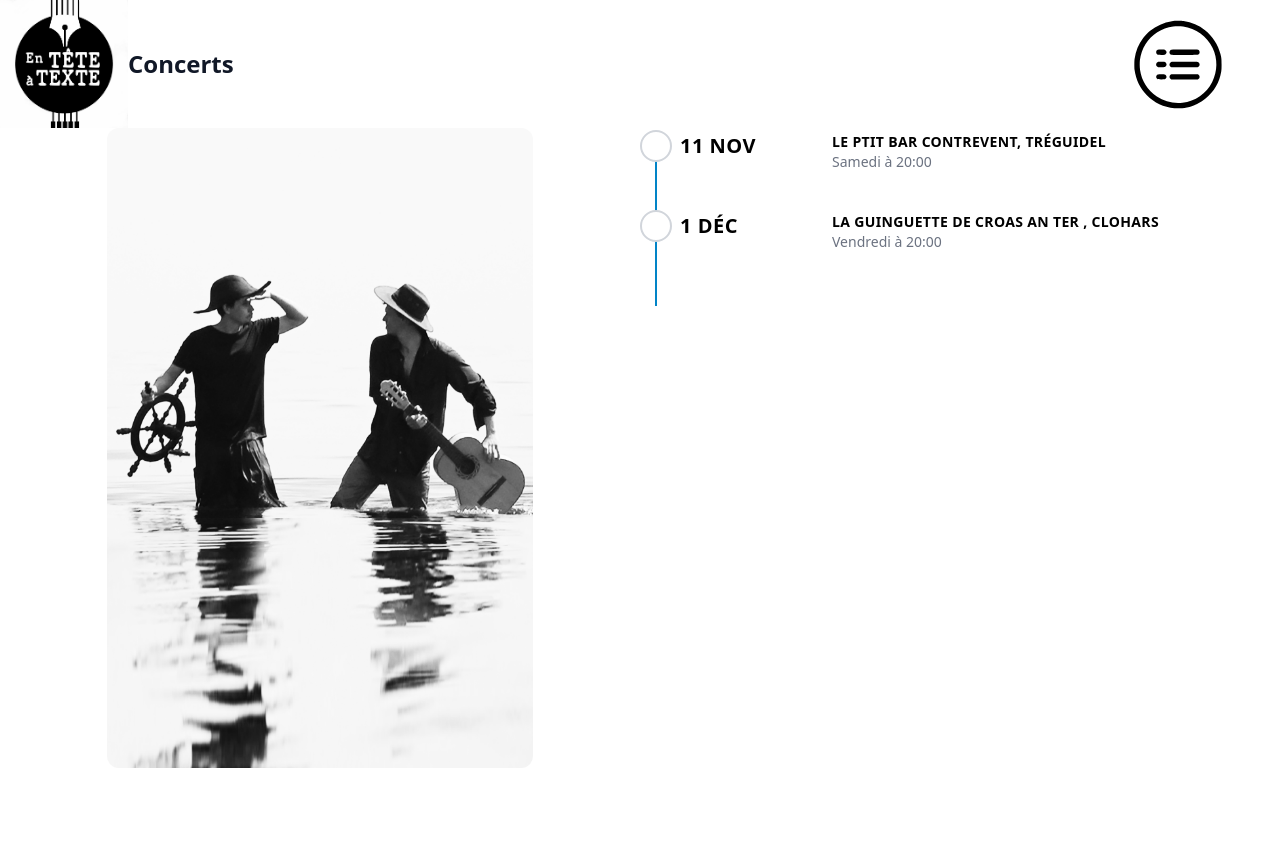
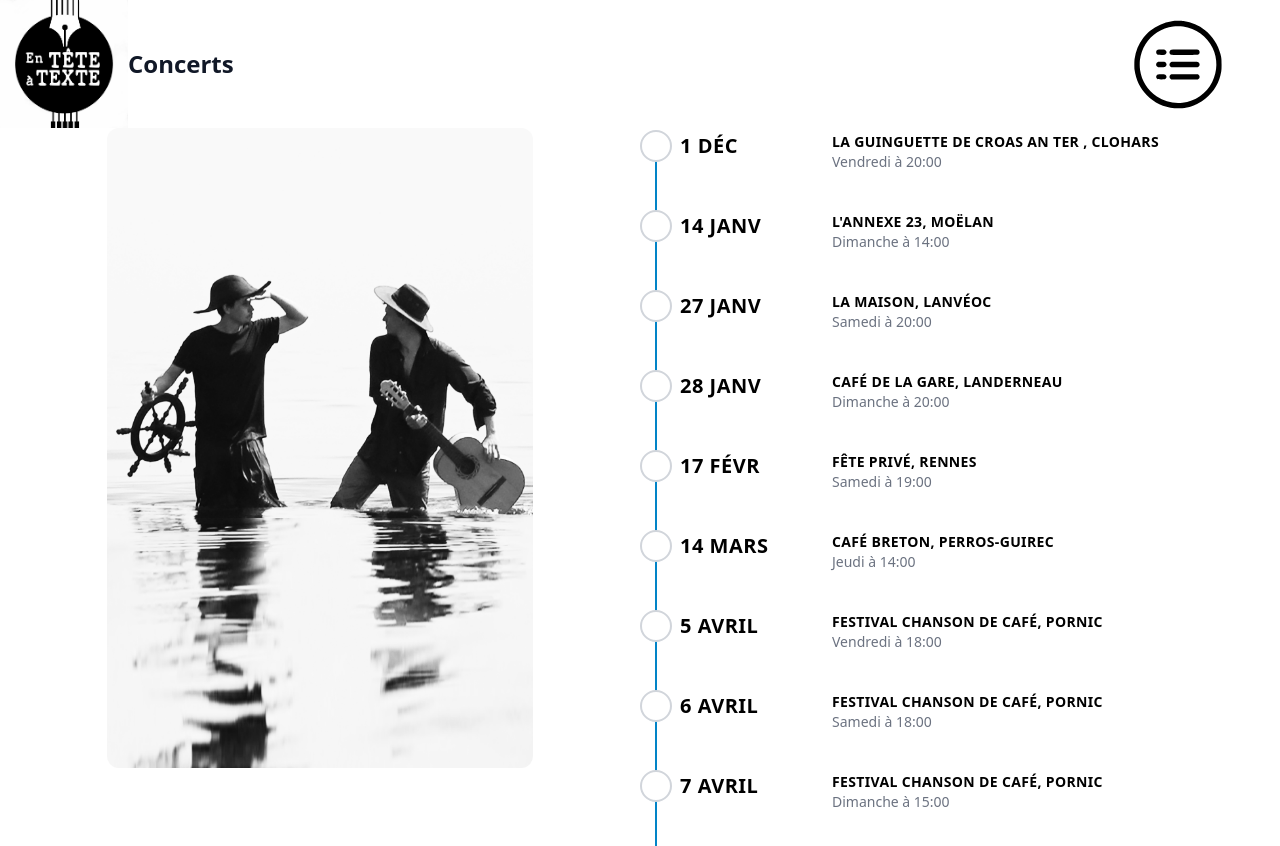
Before and after one commit to AlexandreKempf/en-tete-a-texte, a SvelteKit app: page /concerts in a window 1280 px wide. Shown: the top 846 px of the page. Before the commit the page ends 800 px from the top, so only its background shows below. Built offline with nearby package versions, Linux system fonts and the light colour scheme.

Commit message:
Update +page.svelte

```diff
--- a/src/routes/concerts/+page.svelte
+++ b/src/routes/concerts/+page.svelte
@@ -6,13 +6,50 @@
 	var concerts = [
 
 		{
-			date: new Date(2023, 10, 11 , 20, 0),
-			place: "Le Ptit Bar Contrevent, Tréguidel"
-		},
-		{
 			date: new Date(2023, 11, 1 , 20, 0),
 			place: " La Guinguette de Croas An Ter , Clohars"
 		},
+
+		{
+			date: new Date(2024, 0, 14, 14, 0),
+			place: "L'annexe 23, Moëlan"
+
+		},
+		{
+			date: new Date(2024, 0, 27, 20, 0),
+			place: "La maison, Lanvéoc"
+
+		},
+		{
+			date: new Date(2024, 0, 28, 20, 0),
+			place: "Café de la gare, Landerneau"
+
+		},
+
+		{
+			date: new Date(2024, 1, 17, 19, 0),
+			place: "Fête privé, Rennes"
+
+		},
+		{
+			date: new Date(2024, 2, 14, 14, 0),
+			place: "Café Breton, Perros-Guirec"
+
+		},
+		{
+			date: new Date(2024,3,5,18),
+			place: "Festival Chanson de Café, Pornic"
+		},
+		{
+			date: new Date(2024,3,6,18),
+			place: "Festival Chanson de Café, Pornic"
+		},
+		{
+			date: new Date(2024,3,7,15),
+			place: "Festival Chanson de Café, Pornic"
+		}
+
+
 
 	];
 
```
